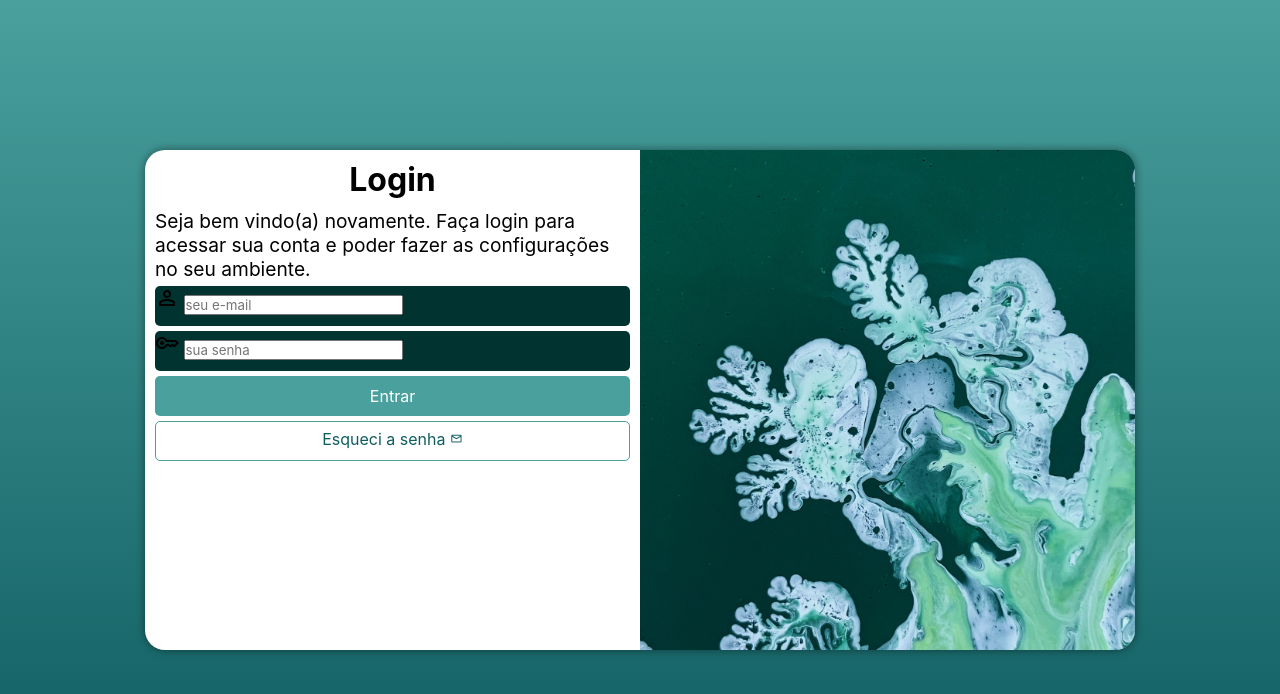
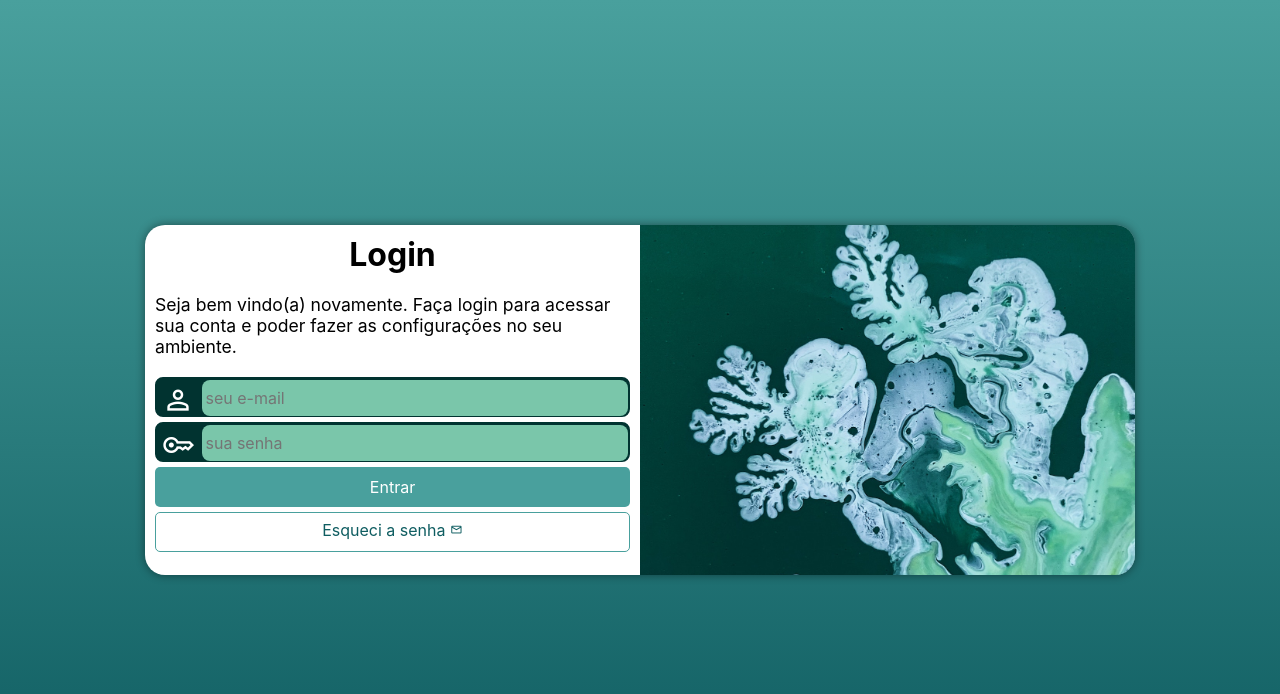
Before and after one commit to gabspietro/projeto-login, a plain HTML site: page index.html in a window 1280 px wide. Drawn offline with nearby package versions, Linux system fonts and the light colour scheme.

Commit message:
projeto finalizado

```diff
--- a/estilos/media-query.css
+++ b/estilos/media-query.css
@@ -8,13 +8,14 @@ Desktop: de 992px até 1200px
 Grandes telas: acima de 1200px
 */
 
-@media screen and (min-width: 768px) and (max-width: 992px){
+@media screen and (min-width: 768px) and (max-width: 992px){ /* Configuração para Tablet */
     body{
         background-image: linear-gradient(to top, #0f5d61, #49a09d);
     }
 
     section#login{
         width: 80vw;
+        height: 300px;
     }
 
     div#imagem{
@@ -33,13 +34,14 @@ Grandes telas: acima de 1200px
     }
 }
 
-@media screen and (min-width: 992px){
+@media screen and (min-width: 992px){ /* Configuração para Telas Grandes */
     body{
         background-image: linear-gradient(to top, #0f5d61, #49a09d);
     }
 
     section#login{
         width: 990px;
+        height: 350px;
     }
 
     div#imagem{
@@ -58,6 +60,7 @@ Grandes telas: acima de 1200px
     }
 
     #formulario > p{
-        font-size: 1.2em;
+        font-size: 1.1em;
+        margin: 20px 0px;
     }
 }
--- a/estilos/style.css
+++ b/estilos/style.css
@@ -30,13 +30,13 @@ section#login{
     position: absolute;
     top: 50%;
     left: 50%;
-    transform: translate(-50%, -50%);
     overflow: hidden;
     background-color: white;
     width: 250px;
     height: 500px;
     border-radius: 20px;
     box-shadow: 0px 0px 10px rgba(0, 0, 0, 0.450);
+    transform: translate(-50%, -50%);
     transition: width 0.3s, height 0.3s;
     transition-timing-function: ease;
 }
@@ -65,15 +65,39 @@ section#login{
 
 form > div.campo{
     background-color: #013330;
+    border: 2px solid #013330;
     display: block;
     width: 100%;
     height: 40px;
-    border-radius: 5px;
+    border-radius: 8px;
     margin: 5px 0px;
 }
 
 .campo > label{
     display: none;
+}
+
+.campo > span{
+    color: white;
+    /* background-color: black; */
+    font-size: 2em;
+    width: 40px;
+    padding: 5px;
+}
+
+.campo > input{
+    background-color: #7ac6aa;
+    font-size: 1em;
+    width: calc(100% - 45px);
+    height: 100%;
+    border: 0px;
+    border-radius: 8px;
+    padding: 4px;
+    transform: translateY(-12px);
+}
+
+.campo > input:focus-within{
+    background-color: white;
 }
 
 form > input[type=submit]{
--- a/index.html
+++ b/index.html
@@ -5,7 +5,7 @@
     <meta name="viewport" content="width=device-width, initial-scale=1.0">
     <link rel="stylesheet" href="estilos/style.css">
     <link rel="stylesheet" href="estilos/media-query.css">
-    <link rel="stylesheet" href="https://fonts.googleapis.com/css2?family=Material+Symbols+Outlined:opsz,wght,FILL,GRAD@20..48,100..700,0..1,-50..200"/>
+    <link rel="stylesheet" href="https://fonts.googleapis.com/css2?family=Material+Symbols+Outlined:opsz,wght,FILL,GRAD@48,400,1,0"/>
     <title>Login</title>
 </head>
 <body>
```
